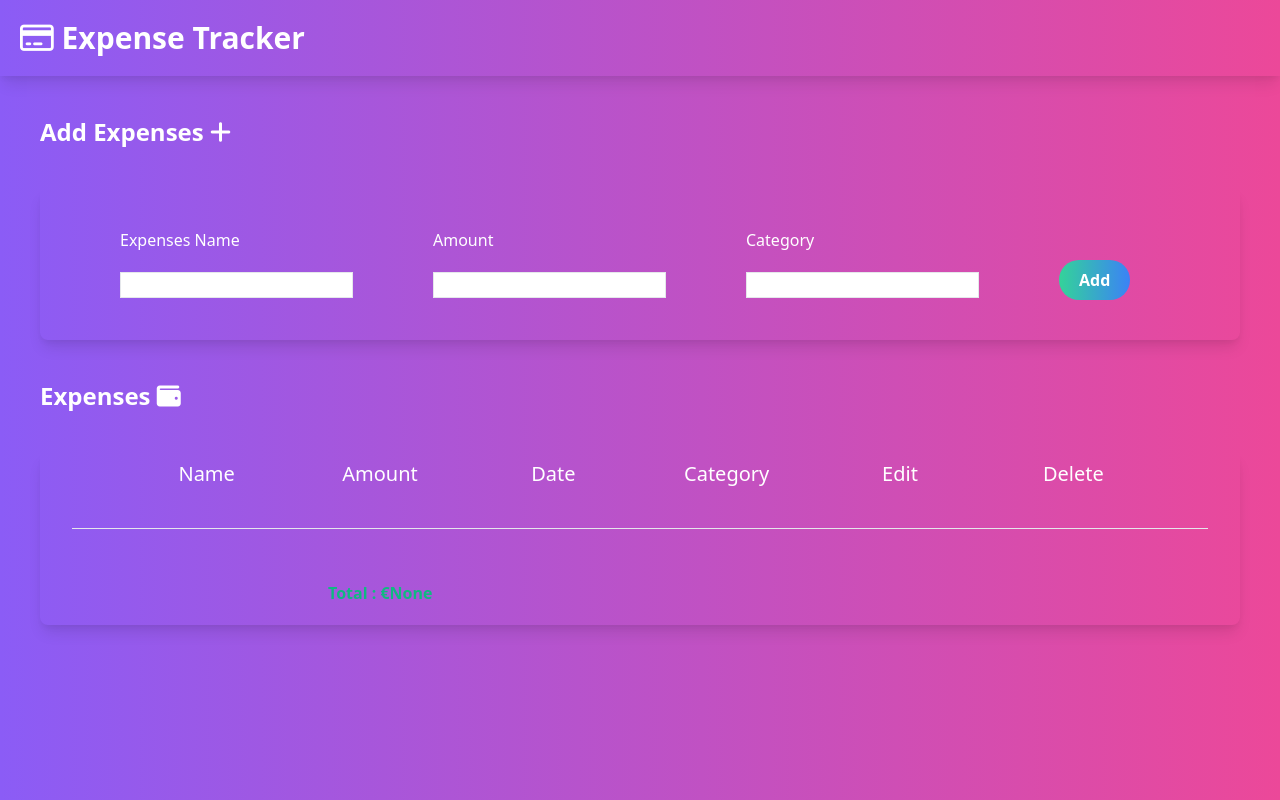
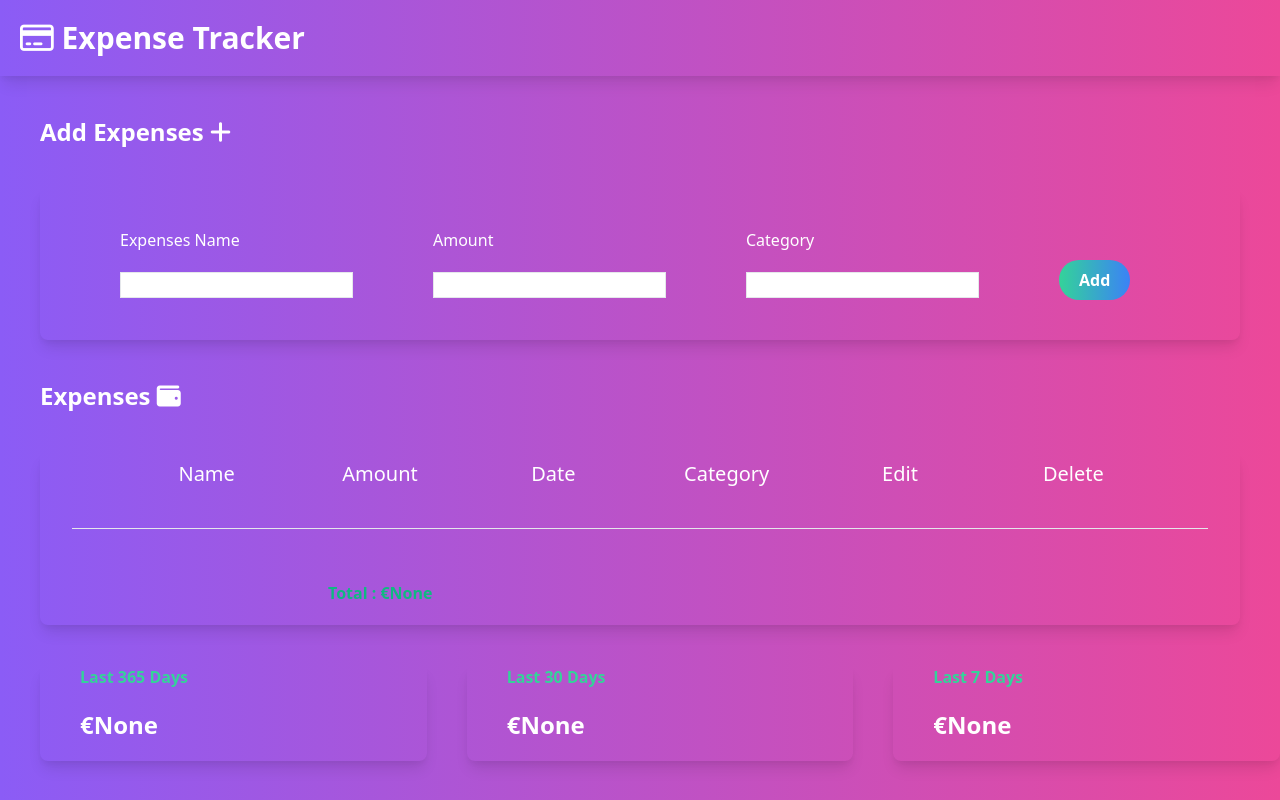
Before and after one commit to kev-n14/ExpenseTracker, a Django app: page / in a window 1280 px wide. Run offline with Django 3.2, Linux system fonts and the light colour scheme; data that the repository does not hold is empty; style sheets or scripts are compiled from the project's sources; some libraries are stand-ins or nearby versions.

Commit message:
display total sum of expenses for yealy,monthly and weekly to index page

```diff
--- a/expenseapp/views.py
+++ b/expenseapp/views.py
@@ -2,6 +2,7 @@ from django.shortcuts import render, redirect, get_object_or_404
 from .forms import ExpenseForm
 from .models import Expenses
 from django.db.models import Sum
+import datetime
 
 
 def index(request):
@@ -11,11 +12,29 @@ def index(request):
             expense.save()
     expenses = Expenses.objects.all()
     total_expenses = expenses.aggregate(Sum('amount'))
-    print(total_expenses)
+
+
+    #Logic to calculate 365 days expenses
+    last_year = datetime.date.today() - datetime.timedelta(days=365)
+    data = Expenses.objects.filter(date__gt=last_year)
+    yearly_sum = data.aggregate(Sum('amount'))
+
+    #Logic to calculate 30 days expenses
+    last_month = datetime.date.today() - datetime.timedelta(days=30)
+    data = Expenses.objects.filter(date__gt=last_month)
+    monthly_sum = data.aggregate(Sum('amount'))
+
+    #Logic to calculate 7 days expenses
+    last_week = datetime.date.today() - datetime.timedelta(days=7)
+    data = Expenses.objects.filter(date__gt=last_week)
+    weekly_sum = data.aggregate(Sum('amount'))
+
+
     expense_form = ExpenseForm()
 
     return render(request, 'expenseapp/index.html',
-    {'expense_form':expense_form, 'expenses':expenses, 'total_expenses':total_expenses})
+    {'expense_form':expense_form, 'expenses':expenses, 'total_expenses':total_expenses,
+    'yearly_sum':yearly_sum, 'monthly_sum':monthly_sum, 'weekly_sum':weekly_sum})
 
 
 def edit(request, id):
--- a/templates/expenseapp/index.html
+++ b/templates/expenseapp/index.html
@@ -53,7 +53,7 @@
     {% for expense in expenses %}
     <div class="expense-row flex flex-wrap px-20 py-5 text-white">
         <span class="font-bold rounded-full">{{ expense.name }}</span>
-        <span class="font-bold">€{{ expense.amount }}</span>
+        <span class="font-bold">€{{ expense.amount|intcomma }}</span>
         <span class="font-bold">{{ expense.date }}</span>
         <span class="font-bold">{{ expense.category }}</span>
         <span class="font-bold"><a href="{% url 'edit' expense.id %}"
@@ -76,10 +76,25 @@
     <!--Displaying Total-->
     <div class="px-72 py-5">
         <span class="font-bold text-green-500">
-            Total : €{{ total_expenses.amount__sum}}
+            Total : €{{ total_expenses.amount__sum|intcomma }}
         </span>
     </div>
     <!--Displaying Total-->
 </div>
+<div class="flex">
+    <div class="w-1/3 shadow-lg ml-10 rounded-lg">
+        <h1 class="ml-10 font-bold text-green-400"> Last 365 Days</h1>
+        <h1 class="ml-10 my-5 text-2xl text-white font-bold"> €{{ yearly_sum.amount__sum|intcomma}}</h1>
+    </div>
 
+    <div class="w-1/3 shadow-lg ml-10 rounded-lg">
+        <h1 class="ml-10 font-bold text-green-400"> Last 30 Days</h1>
+        <h1 class="ml-10 my-5 text-2xl text-white font-bold"> €{{ monthly_sum.amount__sum|intcomma}}</h1>
+    </div>
+
+    <div class="w-1/3 shadow-lg ml-10 rounded-lg">
+        <h1 class="ml-10 font-bold text-green-400"> Last 7 Days</h1>
+        <h1 class="ml-10 my-5 text-2xl text-white font-bold"> €{{ weekly_sum.amount__sum|intcomma}}</h1>
+    </div>
+</div>
 {% endblock %}
```
